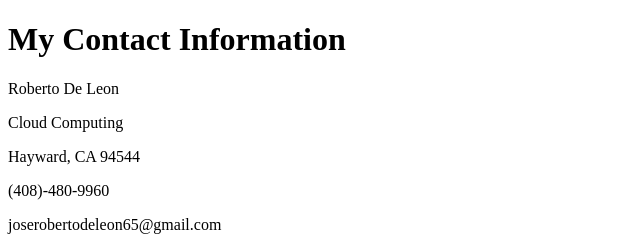
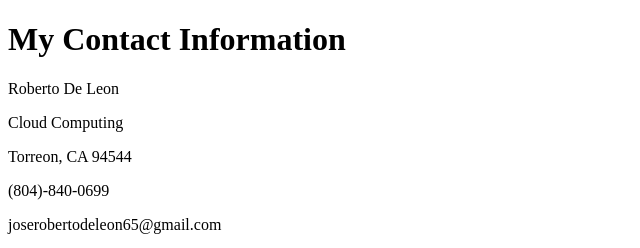
Before and after one commit to joserobertodeleon/cv, a plain HTML site: page contact-me.html in a window 1280 px wide. Shown: the top 248 px of the page, 0-640 px from the left. Drawn offline with Linux system fonts and the light colour scheme.

Commit message:
Update contact-me.html

```diff
--- a/contact-me.html
+++ b/contact-me.html
@@ -8,8 +8,8 @@
     <h1>My Contact Information</h1>
     <p>Roberto De Leon</p>
     <p>Cloud Computing</p>
-    <p>Hayward, CA 94544</p>
-    <p>(408)-480-9960</p>
+    <p>Torreon, CA 94544</p>
+    <p>(804)-840-0699</p>
     <p>joserobertodeleon65@gmail.com</p>
     <hr>
     <form action="mailto:joserobertodeleon65@gmail.com" method="post" enctype="text/plain">
```
